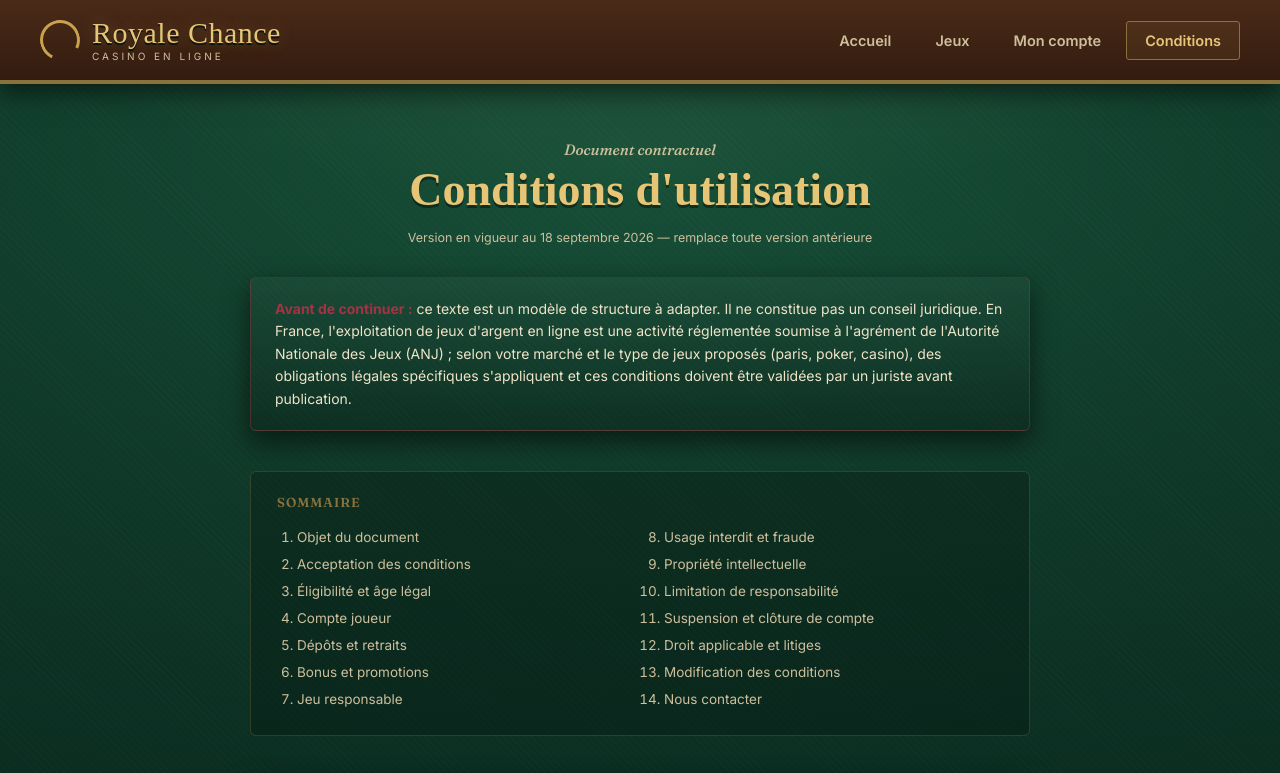
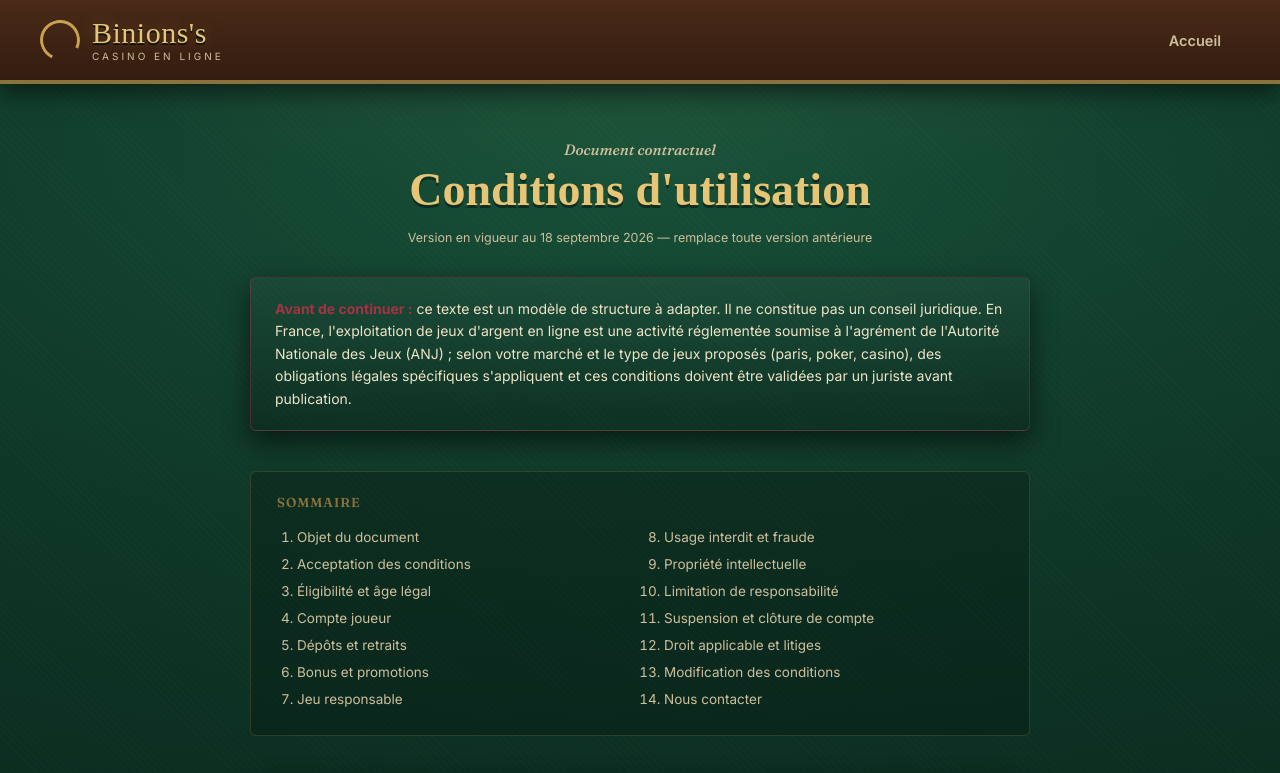
Before and after one commit to A-One0/Binions, a website: page public/conditions.html in a window 1280 px wide. Shown: the top 773 px of the page. Drawn offline with Linux system fonts and the light colour scheme; a web font is replaced by a local one.

Commit message:
condi upt

```diff
--- a/public/conditions.html
+++ b/public/conditions.html
@@ -353,15 +353,12 @@ footer{
     <div class="brand">
         <div class="brand-mark"></div>
         <div>
-            <div class="brand-name">Royale Chance</div>
+            <div class="brand-name">Binions's</div>
             <div class="brand-sub">CASINO EN LIGNE</div>
         </div>
     </div>
     <nav>
-        <a href="/#accueil">Accueil</a>
-        <a href="/#jeux">Jeux</a>
-        <a href="/#compte">Mon compte</a>
-        <a href="/#conditions" class="select">Conditions</a>
+        <a href="/createaccount">Accueil</a>
     </nav>
 </header>
 
```
